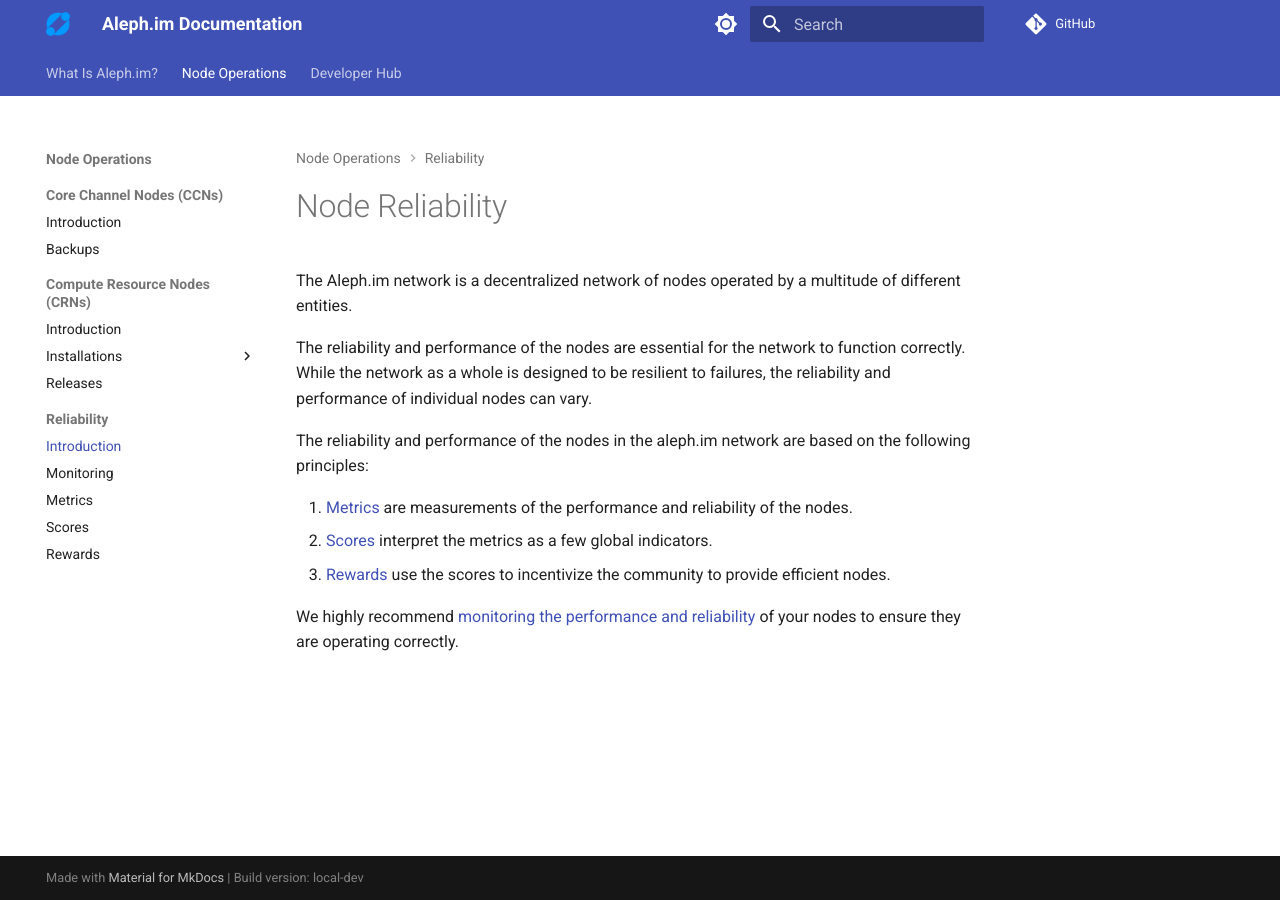
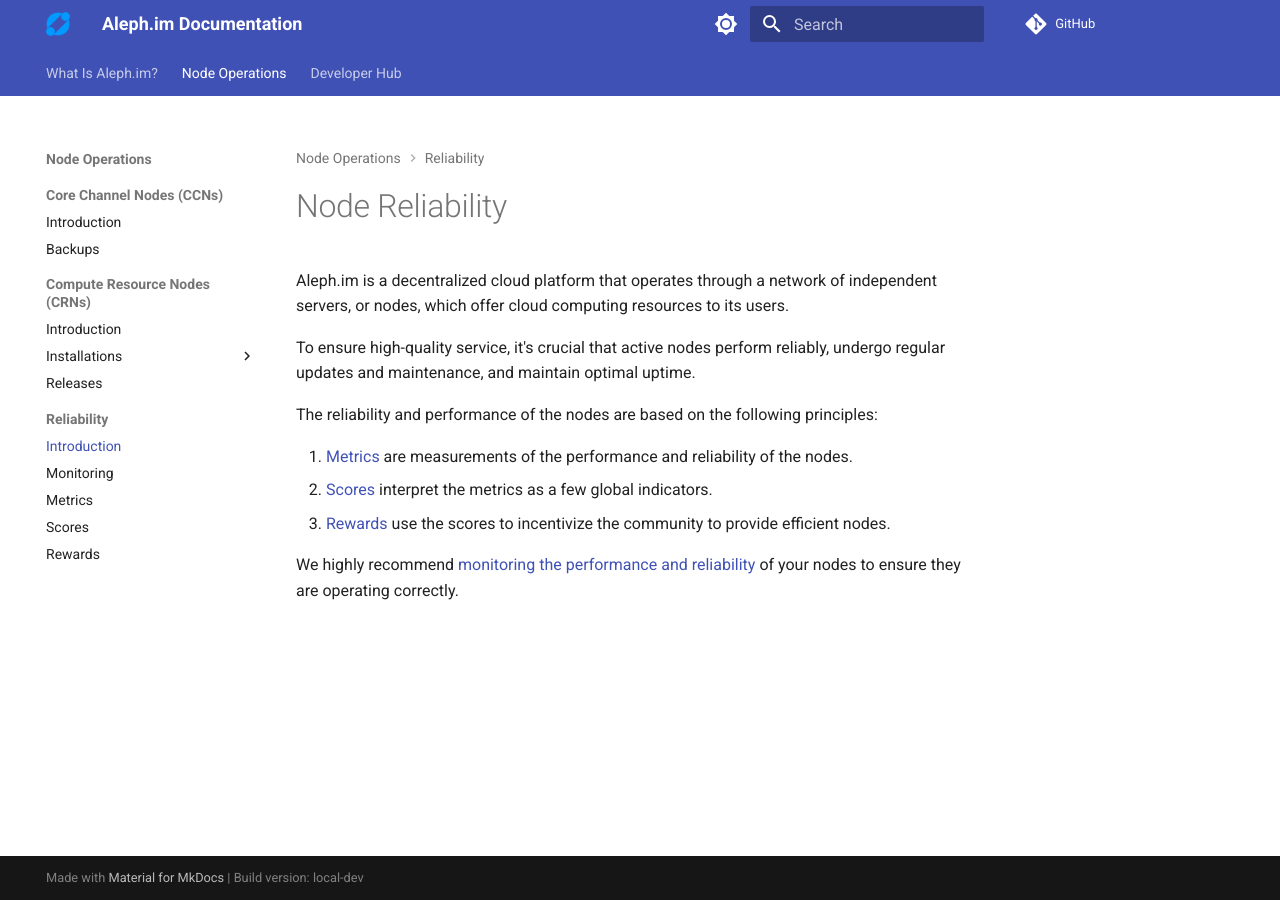
Before and after one commit to aleph-im/aleph-docs, an MkDocs documentation site: the page built from docs/nodes/reliability/index.md, in a window 1280 px wide. Built offline with MkDocs 1.6.1 and Material for MkDocs 9.7.7, drawn with Linux system fonts in a browser that asks for light colours; plug-ins that fetch from the network failed and are left out; comment, search, counter and statistics services are not loaded.

```diff
--- a/docs/nodes/reliability/index.md
+++ b/docs/nodes/reliability/index.md
@@ -1,12 +1,12 @@
 # Node Reliability
 
-The Aleph.im network is a decentralized network of nodes operated by a multitude of different entities.
+Aleph.im is a decentralized cloud platform that operates through a network of independent servers, or nodes, which offer
+cloud computing resources to its users.
 
-The reliability and performance of the nodes are essential for the network to function correctly.
-While the network as a whole is designed to be resilient to failures, the reliability and performance of individual
-nodes can vary.
+To ensure high-quality service, it's crucial that active nodes perform reliably, undergo regular updates and maintenance,
+and maintain optimal uptime.
 
-The reliability and performance of the nodes in the aleph.im network are based on the following principles:
+The reliability and performance of the nodes are based on the following principles:
 
 1. [Metrics](./metrics.md) are measurements of the performance and reliability of the nodes.
 2. [Scores](./scores.md) interpret the metrics as a few global indicators.
```
Also changed, not shown: docs/nodes/reliability/metrics.md (+39 -14 lines), docs/nodes/reliability/monitoring.md (+1 -1 lines), docs/nodes/reliability/scores.md (+36 -47 lines).
